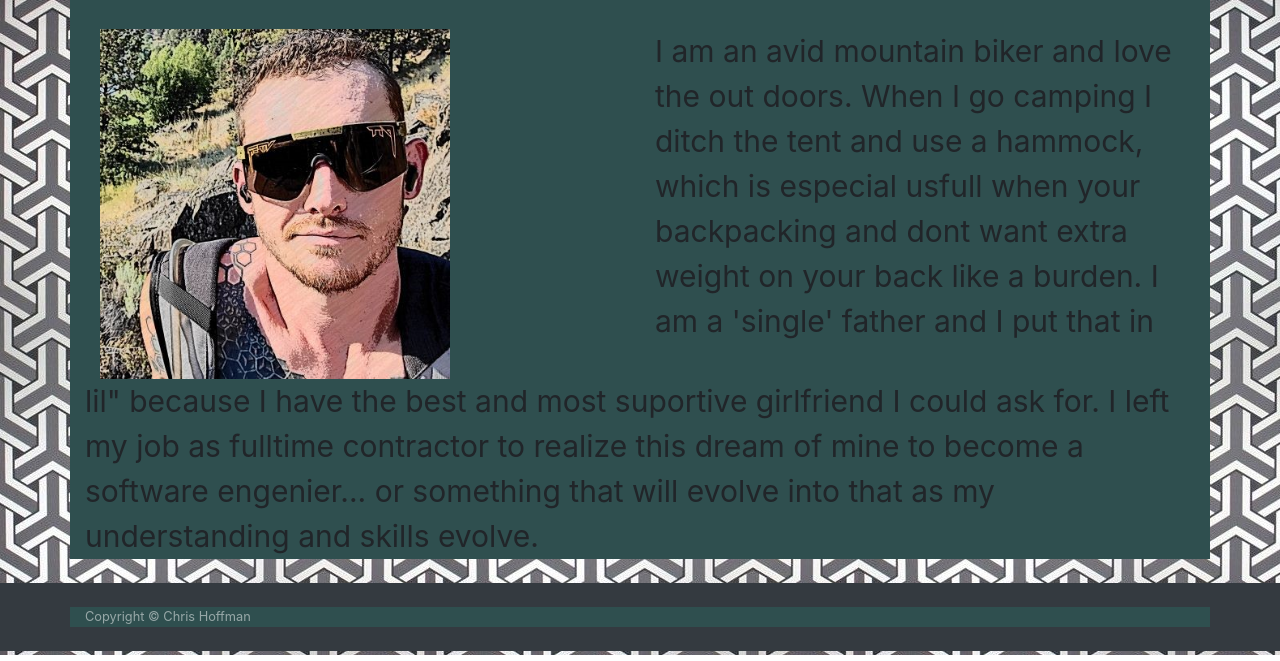
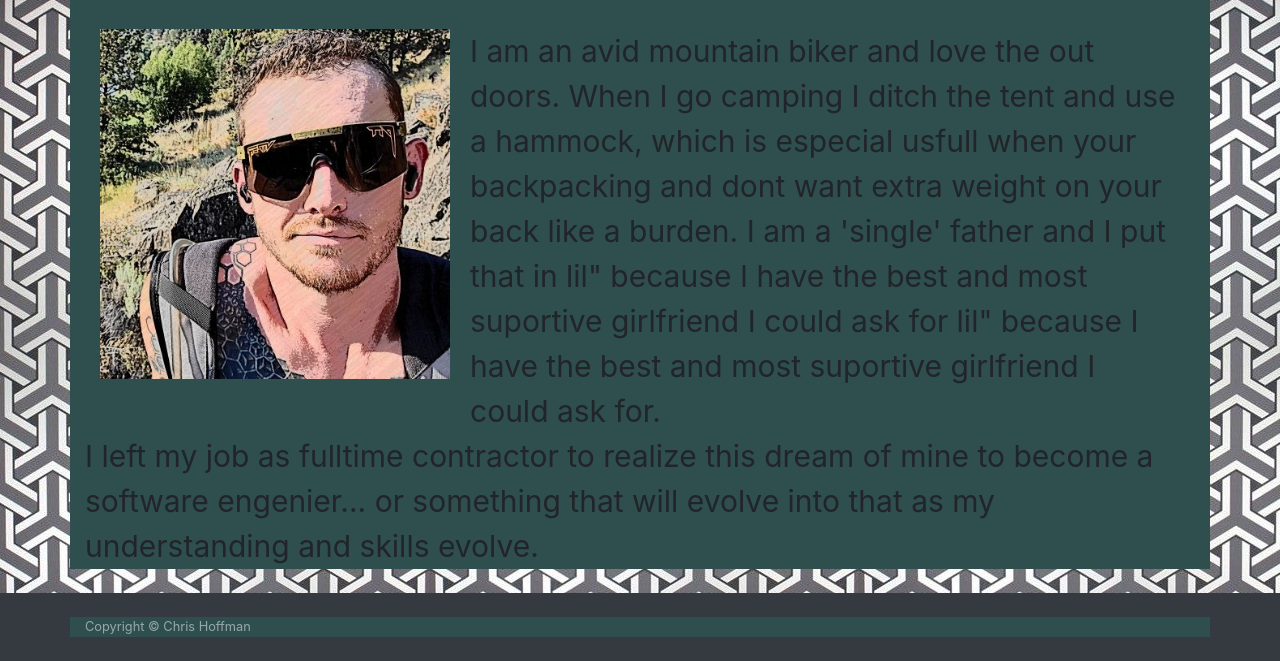
Before and after one commit to MrFIVEfourONE/My_coolio_portfolio, a plain HTML site: page idex.html in a window 1280 px wide. Shown: the part 145-806 px from the top of the page. Drawn offline with nearby package versions, Linux system fonts and the light colour scheme.

Commit message:
semi polished the format of my about me page and the main cantainer therein

```diff
--- a/idex.html
+++ b/idex.html
@@ -42,14 +42,14 @@
       <br>
 
       <div class="row">
-        <div class="col">
+        <div class="col-4">
           <img src="./assets/images/me.jpg" height="350" width="350">
         </div>
-        <div class="col" id="aboutme">
-          I am an avid mountain biker and love the out doors. When I go camping I ditch the tent and use a hammock, which is especial usfull when your backpacking and dont want extra weight on your back like a burden. I am a 'single' father and I put that in
+        <div class="col-8" id="aboutme">
+          I am an avid mountain biker and love the out doors. When I go camping I ditch the tent and use a hammock, which is especial usfull when your backpacking and dont want extra weight on your back like a burden. I am a 'single' father and I put that in lil" because I have the best and most suportive girlfriend I could ask for lil" because I have the best and most suportive girlfriend I could ask for.
         </div>
       </div>
-      <div class="row" id="aboutme">lil" because I have the best and most suportive girlfriend I could ask for. I left my job as fulltime contractor to realize this dream of mine to become a software engenier... or something that will evolve into that as my understanding and skills evolve.
+      <div class="row" id="aboutme"> I left my job as fulltime contractor to realize this dream of mine to become a software engenier... or something that will evolve into that as my understanding and skills evolve.
       </div>
     </div>
   </div>
```
